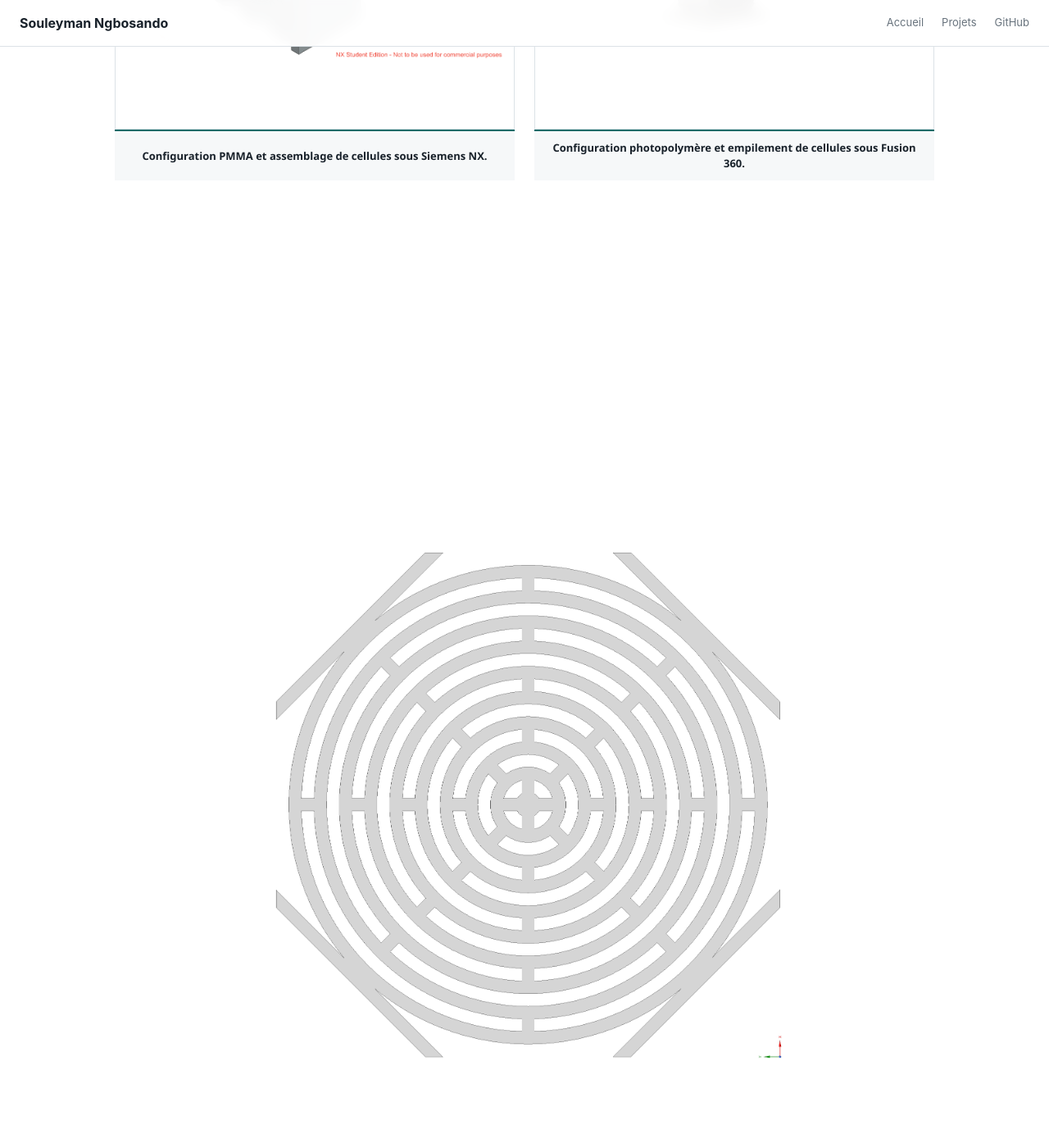
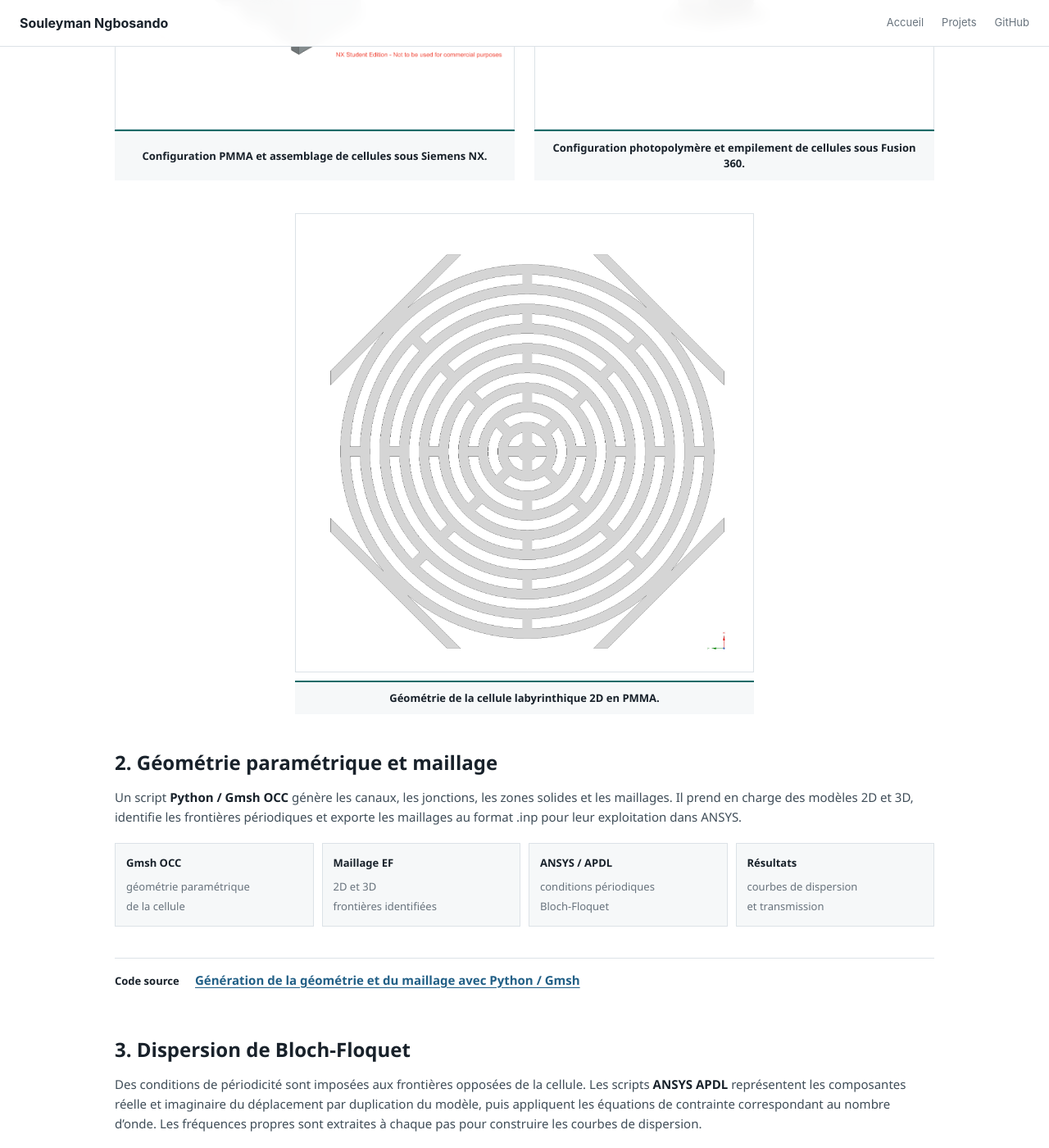
Before and after one commit to Ngbosando/Ngbosando.github.io, a Jekyll site: the page built from _projects/labyrinthine-metamaterial/index.md, in a window 1280 px wide and 1400 px high, scrolled down 1163 px. Shown: the whole window at 82% size. Built offline with Jekyll 4.4.1, drawn with Linux system fonts in a browser that asks for light colours.

Commit message:
Crop excess white space around 2D labyrinth cell on desktop and mobile

```diff
--- a/css/style.css
+++ b/css/style.css
@@ -257,3 +257,36 @@
     max-height:320px;
   }
 }
+
+
+/* Labyrinthine 2D cell: crop the source JPEG's large white margins visually. */
+.project-content figure.labyrinth-2d-figure {
+  width:100% !important;
+  max-width:560px !important;
+  margin:22px auto 42px !important;
+}
+.project-content figure.labyrinth-2d-figure > a {
+  display:block !important;
+  position:relative !important;
+  width:100% !important;
+  height:auto !important;
+  aspect-ratio:1 / 1;
+  overflow:hidden !important;
+  border:1px solid var(--border) !important;
+  padding:0 !important;
+  box-sizing:border-box;
+  background:#fff !important;
+}
+.project-content figure.labyrinth-2d-figure img {
+  position:absolute !important;
+  top:50% !important;
+  left:50% !important;
+  display:block !important;
+  width:140% !important;
+  height:auto !important;
+  max-width:none !important;
+  max-height:none !important;
+  margin:0 !important;
+  object-fit:contain !important;
+  transform:translate(-50%,-50%) !important;
+}
```
